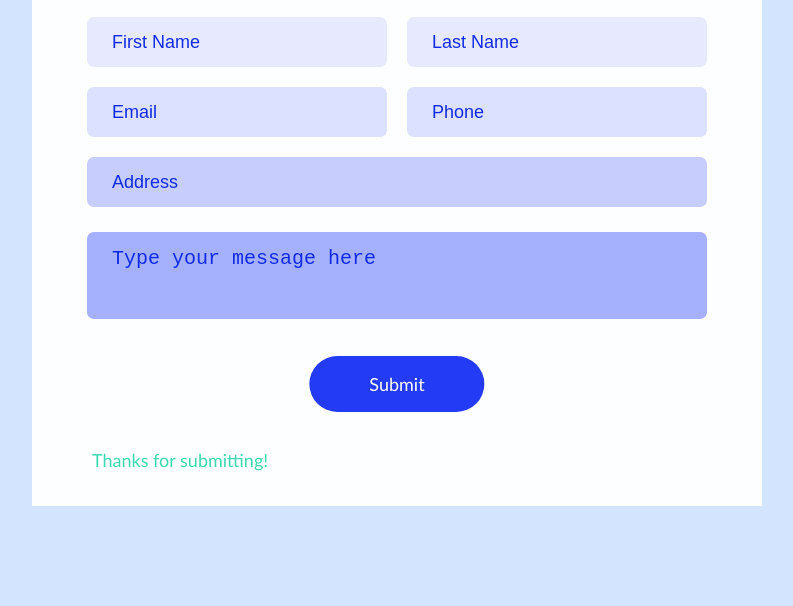
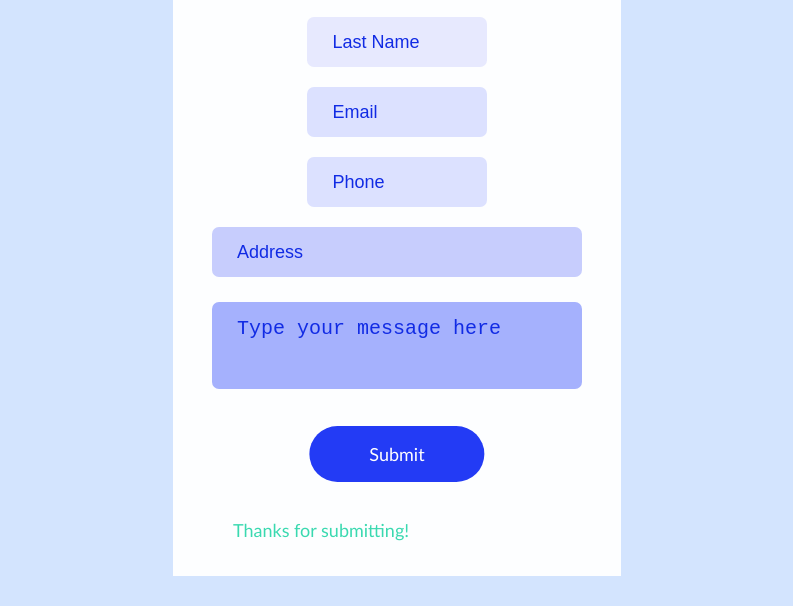
Before and after one commit to XSYTO/_BIT-7-SAV-PERDARYTAS, a website: page index.html in a window 1280 px wide. Shown: the part 194-800 px from the top of the page, without its empty margins (243-1036 px from the left). Drawn offline with Linux system fonts and the light colour scheme.

Commit message:
width update

```diff
--- a/css/style.css
+++ b/css/style.css
@@ -13,7 +13,7 @@ body {
 }
 
 .content {
-    width: 730px;
+    width: 35%;
     position: absolute;
     top: 50%;
     left: 50%;
@@ -37,7 +37,7 @@ body {
 }
 
 .row {
-    width: 300px;
+    width: 45%;
     height: 50px;
     background-color: #E7E9FE;
     margin: 10px;
@@ -55,14 +55,14 @@ body {
 }
 
 .row_address {
-    width: 620px;
+    width: 93%;
     height: 50px;
     margin: 10px;
     background-color: #C7CDFD;
 }
 
 .textarea {
-    width: 620px;
+    width: 93%;
     resize: none;
     background-color: #A5B1FD;
     margin-top: 15px;
```
